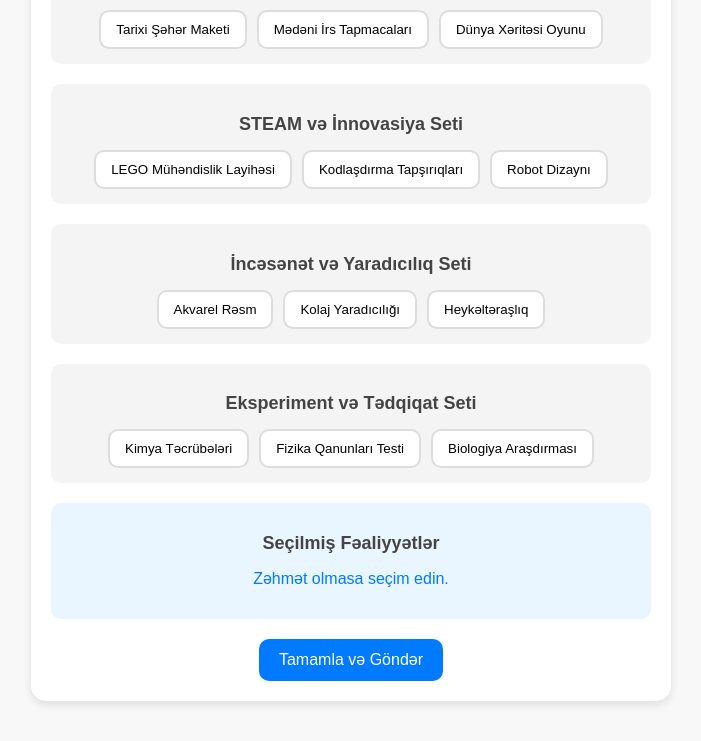
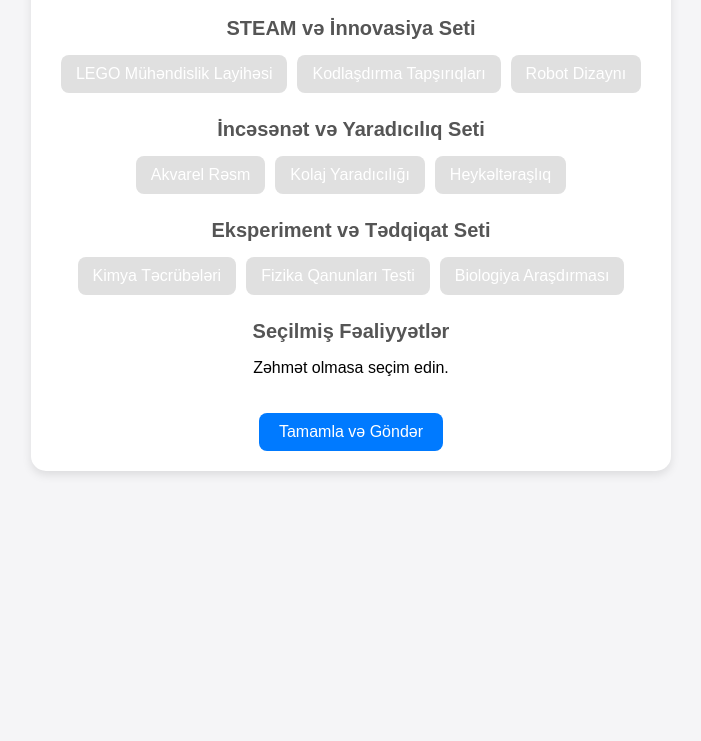
Before and after one commit to xtirachi/kesfet, a plain HTML site: page index.html in a window 1280 px wide. Shown: the part 196-937 px from the top of the page, without its empty margins (289-990 px from the left). After the commit the page ends 800 px from the top, so only its background shows below. Drawn offline with Linux system fonts and the light colour scheme.

Commit message:
Update styles.css

```diff
--- a/styles.css
+++ b/styles.css
@@ -1,97 +1,76 @@
-/* General Styles */
 body {
-    font-family: 'Arial', sans-serif;
-    background-color: #f8f8f8;
-    color: #333;
+    font-family: Arial, sans-serif;
+    background-color: #f5f5f7;
     text-align: center;
-    margin: 0;
-    padding: 0;
+    padding: 20px;
 }
 
 .container {
     max-width: 600px;
-    margin: 40px auto;
-    background: #fff;
+    margin: 0 auto;
+    background: white;
     padding: 20px;
     border-radius: 15px;
-    box-shadow: 0 4px 10px rgba(0, 0, 0, 0.1);
+    box-shadow: 0px 4px 10px rgba(0, 0, 0, 0.1);
 }
 
 h1 {
-    color: #222;
+    color: #333;
+    font-size: 24px;
+    margin-bottom: 20px;
 }
 
-p {
-    font-size: 16px;
-    color: #555;
-}
-
-/* Sections */
 .section {
-    margin: 20px 0;
-    padding: 15px;
-    border-radius: 10px;
-    background: #f4f4f4;
+    margin-bottom: 20px;
 }
 
 h2 {
-    font-size: 18px;
-    color: #444;
+    font-size: 20px;
+    color: #555;
+    margin-bottom: 10px;
 }
 
-/* Option Buttons */
 .options {
     display: flex;
     flex-wrap: wrap;
     justify-content: center;
-    gap: 10px;
 }
 
 .option {
     padding: 10px 15px;
-    border-radius: 10px;
-    border: 2px solid #ddd;
-    background: white;
+    margin: 5px;
+    border: none;
+    border-radius: 8px;
     cursor: pointer;
-    transition: all 0.3s ease;
+    background-color: #e0e0e0;
+    transition: 0.3s;
 }
 
 .option:hover {
-    background: #eaeaea;
+    background-color: #ccc;
 }
 
 .option.selected {
-    background: #007aff;
+    background-color: #007aff;
     color: white;
-    border-color: #007aff;
 }
 
-/* Summary */
 .summary {
     margin-top: 20px;
-    padding: 15px;
-    background: #eaf6ff;
-    border-radius: 10px;
+    font-size: 16px;
 }
 
-#summary-text {
+button {
+    padding: 10px 20px;
     font-size: 16px;
-    color: #007aff;
-}
-
-/* Submit Button */
-#submitBtn {
-    background: #007aff;
+    border: none;
+    border-radius: 8px;
+    background-color: #007aff;
     color: white;
-    border: none;
-    padding: 12px 20px;
-    font-size: 16px;
-    border-radius: 10px;
     cursor: pointer;
-    transition: 0.3s;
     margin-top: 20px;
 }
 
-#submitBtn:hover {
-    background: #005ecb;
+button:hover {
+    background-color: #005bb5;
 }
```
